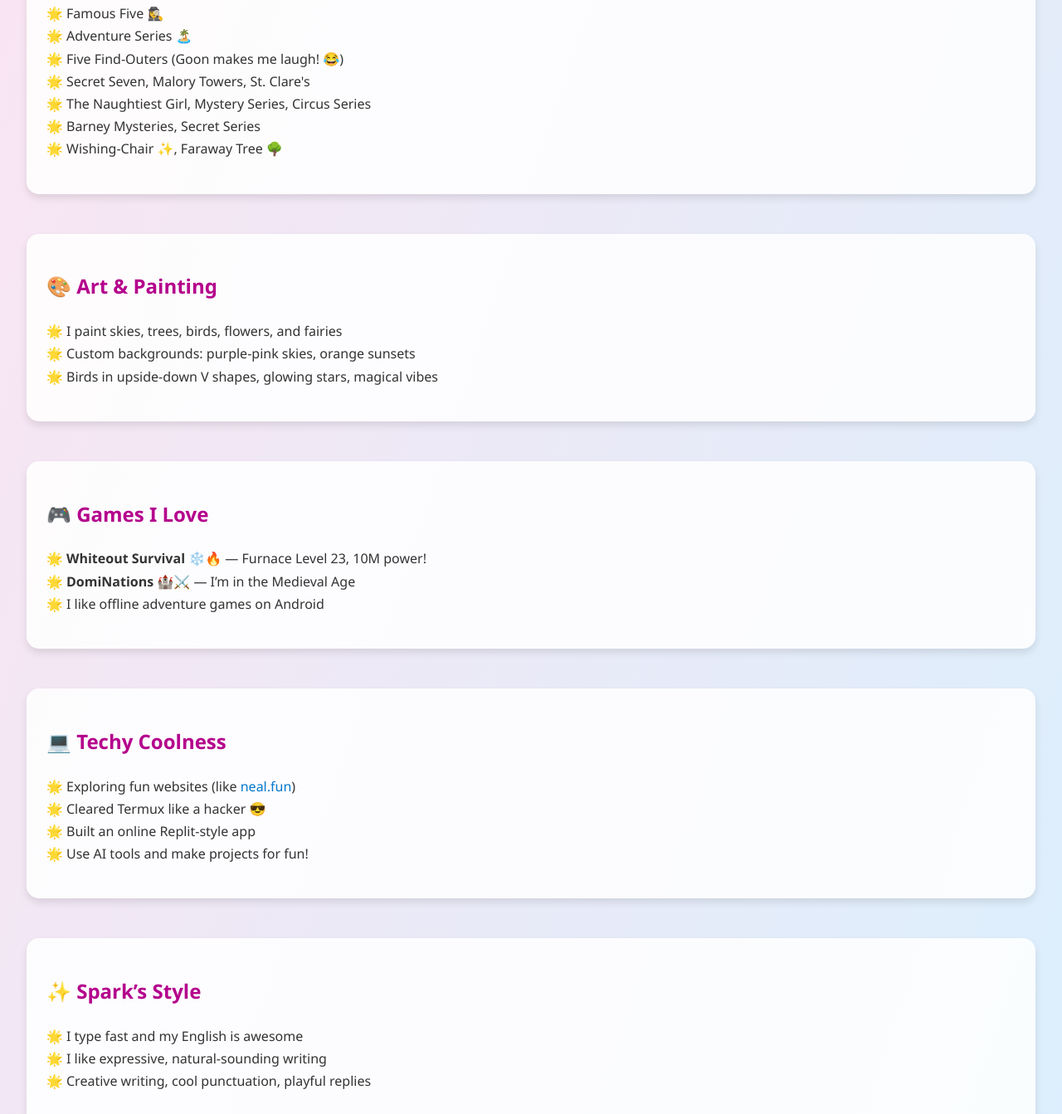
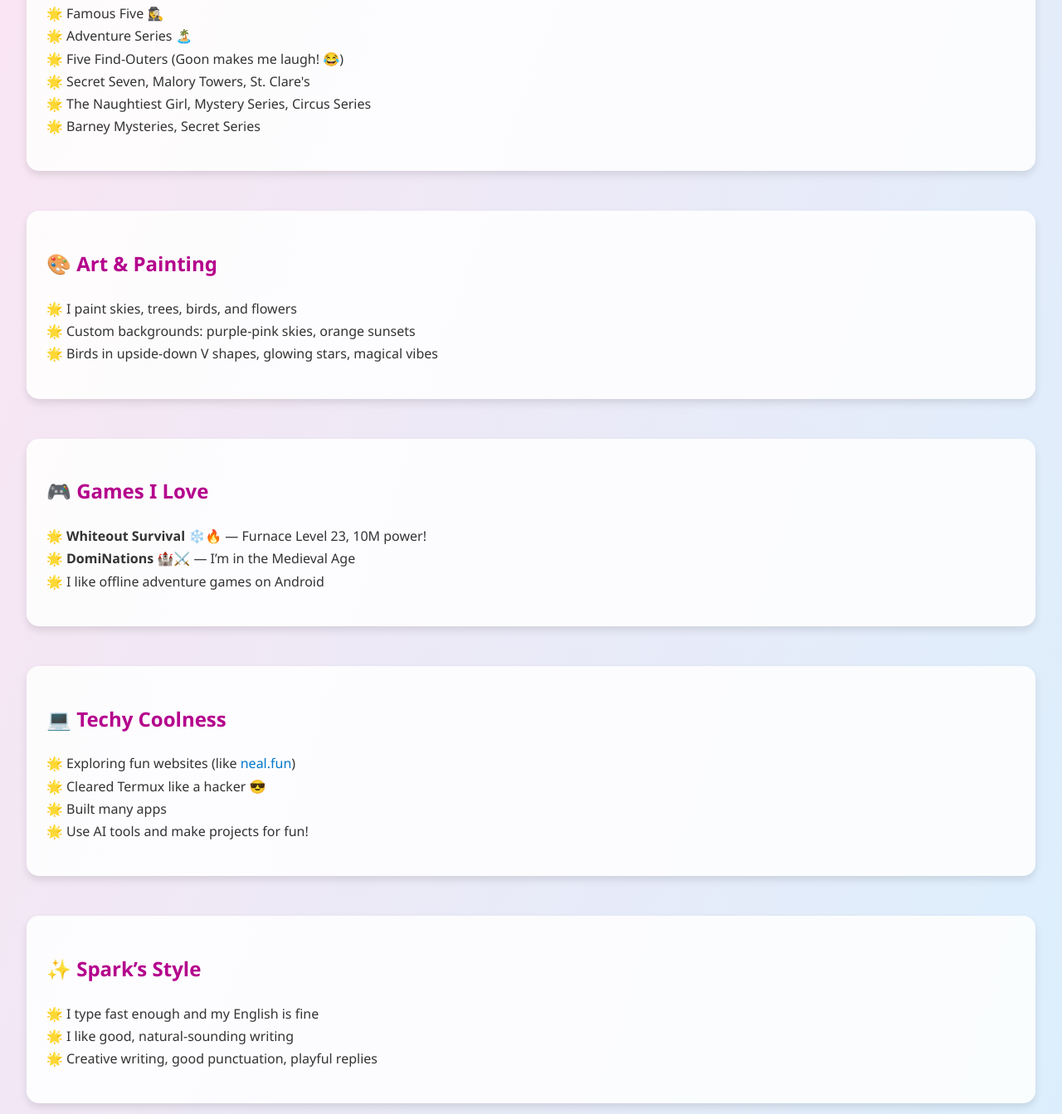
Before and after one commit to StarryExplorers/About-Me, a plain HTML site: page index.html in a window 1280 px wide. Shown: the part 1096-2439 px from the top of the page at 83% size. Drawn offline with Linux system fonts and the light colour scheme.

Commit message:
Update index.html

```diff
--- a/index.html
+++ b/index.html
@@ -118,14 +118,13 @@
       <li>Secret Seven, Malory Towers, St. Clare's</li>
       <li>The Naughtiest Girl, Mystery Series, Circus Series</li>
       <li>Barney Mysteries, Secret Series</li>
-      <li>Wishing-Chair ✨, Faraway Tree 🌳</li>
     </ul>
   </section>
 
   <section>
     <h2>🎨 Art & Painting</h2>
     <ul>
-      <li>I paint skies, trees, birds, flowers, and fairies</li>
+      <li>I paint skies, trees, birds, and flowers</li>
       <li>Custom backgrounds: purple-pink skies, orange sunsets</li>
       <li>Birds in upside-down V shapes, glowing stars, magical vibes</li>
     </ul>
@@ -145,7 +144,7 @@
     <ul>
       <li>Exploring fun websites (like <a href="https://neal.fun" target="_blank">neal.fun</a>)</li>
       <li>Cleared Termux like a hacker 😎</li>
-      <li>Built an online Replit-style app</li>
+      <li>Built many apps</li>
       <li>Use AI tools and make projects for fun!</li>
     </ul>
   </section>
@@ -153,9 +152,9 @@
   <section>
     <h2>✨ Spark’s Style</h2>
     <ul>
-      <li>I type fast and my English is awesome</li>
-      <li>I like expressive, natural-sounding writing</li>
-      <li>Creative writing, cool punctuation, playful replies</li>
+      <li>I type fast enough and my English is fine</li>
+      <li>I like good, natural-sounding writing</li>
+      <li>Creative writing, good punctuation, playful replies</li>
     </ul>
   </section>
 
@@ -185,7 +184,7 @@
   </section>
 
   <section>
-    <h2>💻 My Coolest Apps</h2>
+    <h2>💻 My Apps</h2>
     <ul class="apps-grid">
       <li><a href="https://starryexplorers.github.io/RePix/">RePix</a></li>
       <li><a href="https://starryexplorers.github.io/Talking-Calculator/">Talking Calculator</a></li>
```
